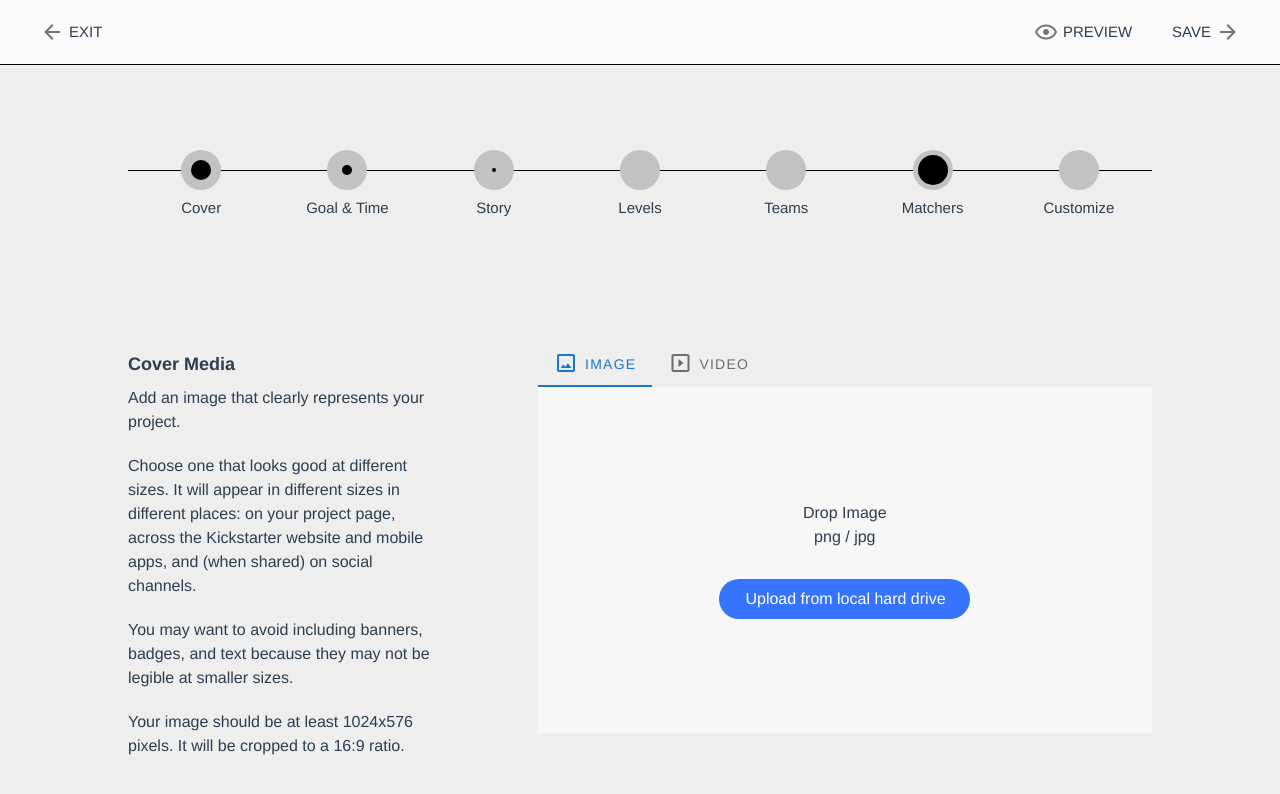
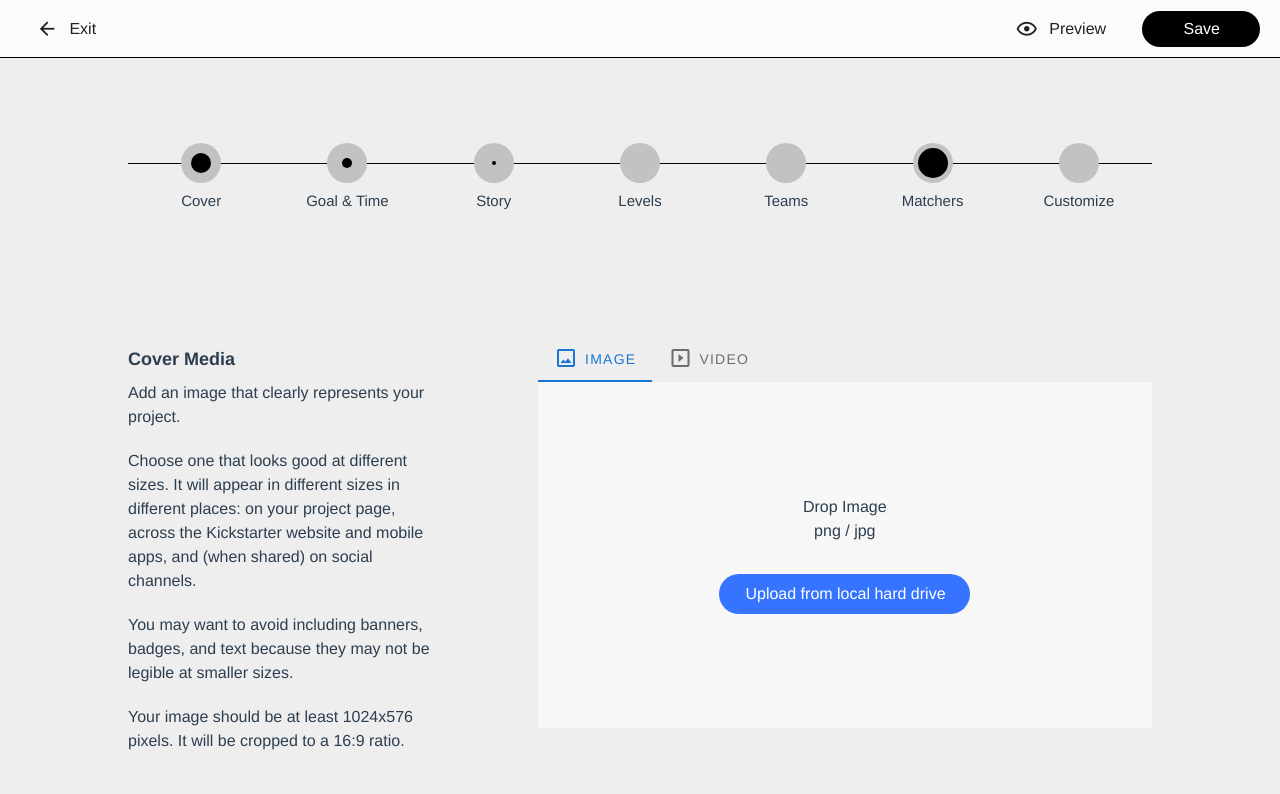
Before and after one commit to Delta-Band/charidy-templates, a Vue app: page / in a window 1280 px wide. Shown: the top 794 px of the page. Built offline with nearby package versions, Linux system fonts and the light colour scheme.

Commit message:
save btn

```diff
--- a/src/components/wizard/Content.vue
+++ b/src/components/wizard/Content.vue
@@ -12,15 +12,6 @@
     <!-- <div class="divider" />
     <div class="vertical-spacer" />-->
     <CampaignTitle />
-    <div class="vertical-spacer" />
-    <!-- <div class="divider" />
-    <div class="vertical-spacer" />-->
-    <div class="footer">
-      <v-btn class="save-btn" text ripple rounded>
-        SAVE
-        <v-icon class="icon-right">mdi-arrow-right</v-icon>
-      </v-btn>
-    </div>
     <div class="vertical-spacer" />
   </div>
 </template>
@@ -52,30 +43,6 @@ export default {
   overflow: auto;
   flex-grow: 1;
   box-sizing: border-box;
-
-  .save-btn {
-    height: 40px;
-    padding: 0 4% !important;
-    min-width: 150px;
-    text-transform: none;
-    font-family: inherit;
-    letter-spacing: unset;
-    font-size: 16px;
-    background-color: black;
-    color: white;
-    transition: 0.5s $ease;
-
-    &:hover {
-      .icon-right {
-        transform: translateX(30px);
-      }
-    }
-
-    .icon-right {
-      transform: translateX(20px);
-      margin-left: -10px;
-    }
-  }
 }
 
 .vertical-spacer {
@@ -99,11 +66,11 @@ export default {
   background: black;
 }
 
-.footer {
-  display: flex;
-  align-items: center;
-  justify-content: flex-end;
-  padding: 0 10%;
-  width: 100%;
-}
+// .footer {
+//   display: flex;
+//   align-items: center;
+//   justify-content: flex-end;
+//   padding: 0 20px;
+//   width: 100%;
+// }
 </style>
--- a/src/components/wizard/TopNav.vue
+++ b/src/components/wizard/TopNav.vue
@@ -1,20 +1,15 @@
 <template>
   <div class="top-nav">
     <section class="left">
-      <button>
-        <v-icon class="icon-left">mdi-arrow-left</v-icon>
-        Exit
-      </button>
+      <v-btn class="exit btn" text ripple rounded>
+        <v-icon class="icon">mdi-arrow-left</v-icon>Exit
+      </v-btn>
     </section>
     <section class="right">
-      <button>
-        <v-icon class="icon-left">mdi-eye-outline</v-icon>
-        Preview
-      </button>
-      <button>
-        Save
-        <v-icon class="icon-right">mdi-arrow-right</v-icon>
-      </button>
+      <v-btn class="preview btn" text ripple rounded>
+        <v-icon class="icon">mdi-eye-outline</v-icon>Preview
+      </v-btn>
+      <v-btn class="save btn" text ripple rounded>Save</v-btn>
     </section>
   </div>
 </template>
@@ -36,15 +31,43 @@ export default {
   display: flex;
   justify-content: space-between;
   align-items: center;
-  padding: 10px 20px;
+  padding: 11px 20px 10px;
   box-sizing: border-box;
+
+  .btn {
+    padding: 0 20px;
+    min-width: 150px;
+    text-transform: none;
+    font-family: inherit;
+    letter-spacing: unset;
+    font-size: 16px;
+    transition: 0.5s $ease;
+
+    .icon {
+      margin-right: 10px;
+      font-size: 22px;
+      transform: translateY(-0.5px);
+    }
+
+    &.save {
+      background-color: black;
+      color: white;
+      padding: 0 40px;
+    }
+  }
+
+  .right {
+    .btn {
+      margin-left: 20px;
+    }
+  }
 }
 
 section {
   display: flex;
 }
-button {
-  @extend .button;
-  text-transform: uppercase;
-}
+// button {
+//   @extend .button;
+//   text-transform: uppercase;
+// }
 </style>
```
